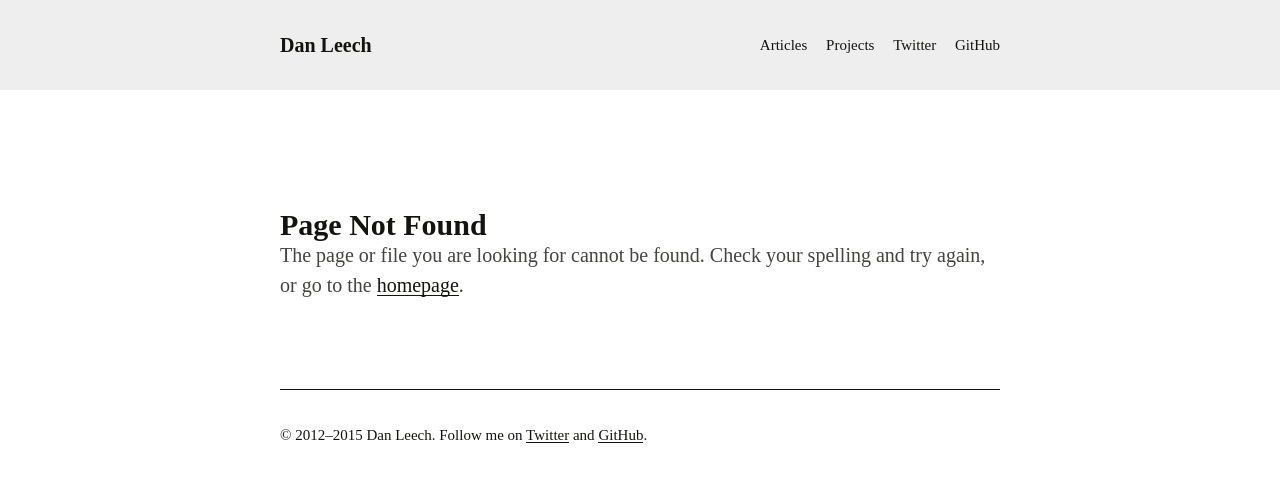
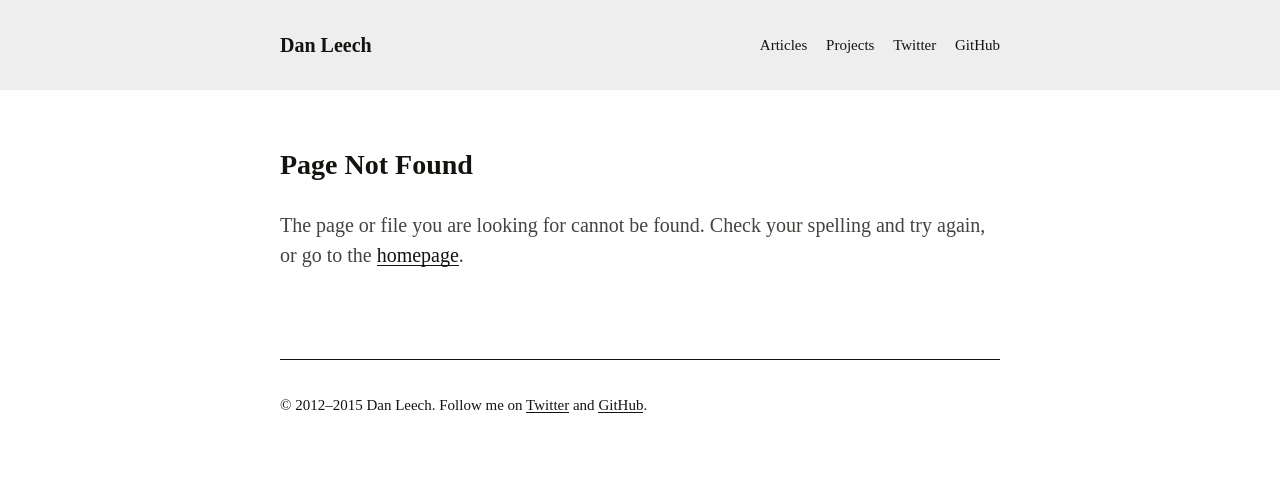
Before and after one commit to danleech/danleech.com, a Jekyll site: the page built from 404.md, in a window 1280 px wide. Shown: the top 482 px of the page. Built offline with Jekyll 4.4.1, drawn with Linux system fonts in a browser that asks for light colours; some web fonts are replaced; Markdown is read by kramdown in place of the engine named in the settings.

Commit message:
Fixed page heading

```diff
--- a/_includes/styles.scss
+++ b/_includes/styles.scss
@@ -280,7 +280,7 @@ button, input[type="button"], input[type="submit"], a.btn {
     }
 }
 
-.articles--page {
+.article--page {
     h1 {
         margin: 3rem 0 1.5rem;
         font-size: 1.4rem;
```
